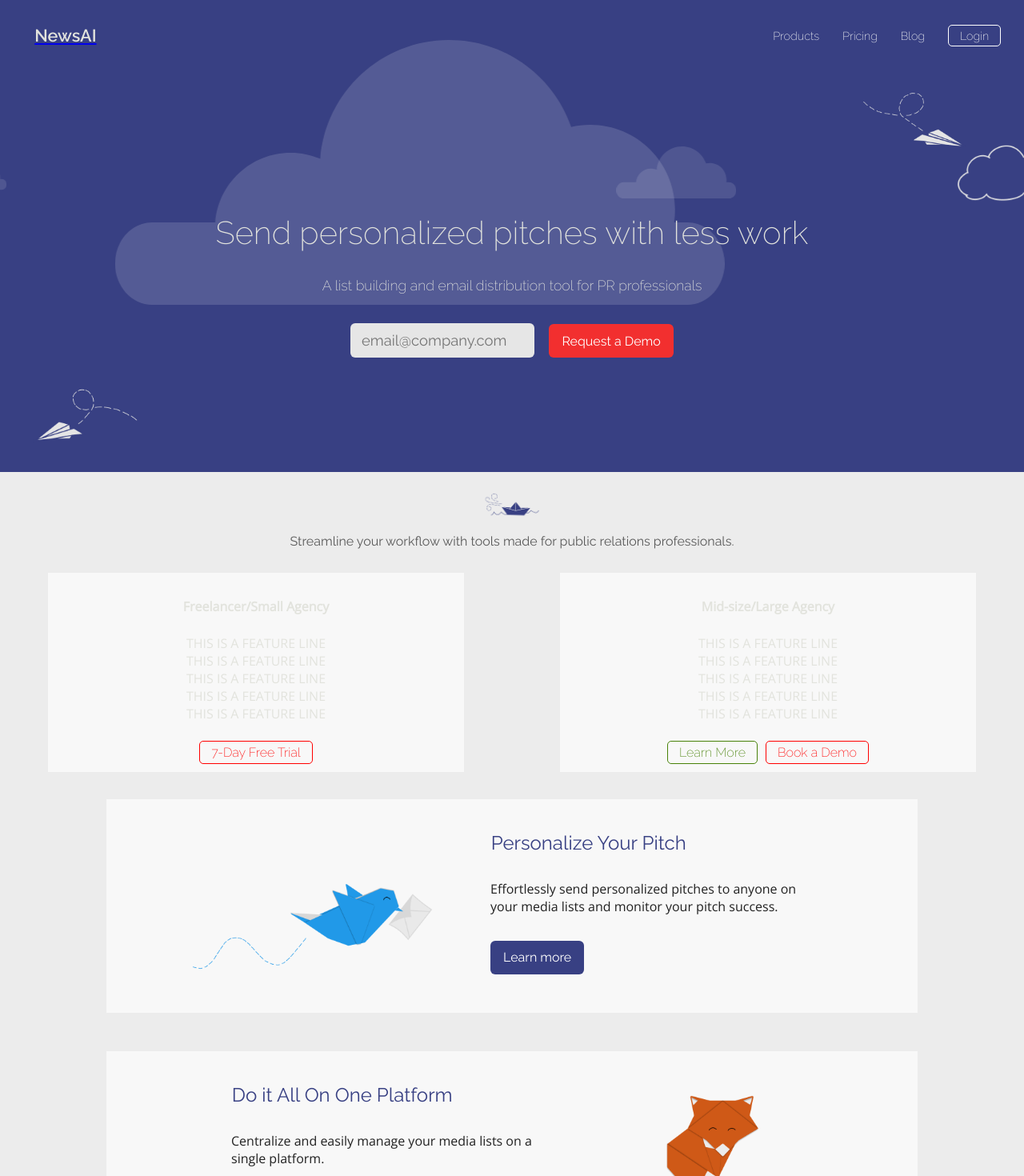
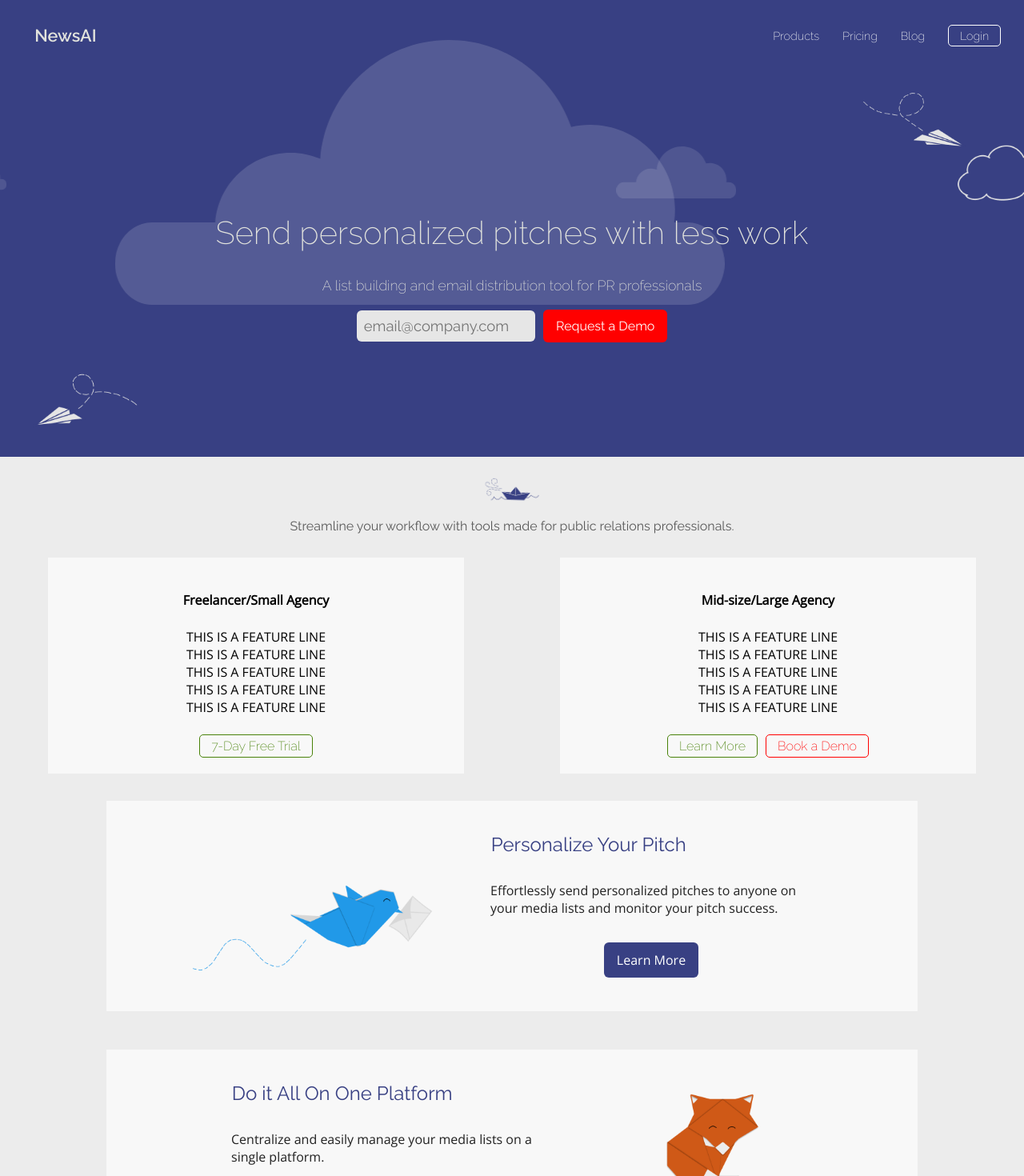
Before and after one commit to news-ai/site-revamp, a React (Create React App) app: page / in a window 1280 px wide. Shown: the top 1470 px of the page at 80% size. Built offline with nearby package versions, Linux system fonts and the light colour scheme.

Commit message:
convert more btns

```diff
--- a/src/App.js
+++ b/src/App.js
@@ -26,8 +26,16 @@ class App extends Component {
   render() {
     return (
       <Router>
-        <div id='wrapper'>
-          <div id='landing' className='grey-font'>
+        <div style={{
+          background: '#384083',
+        }} >
+          <div style={{
+            display: 'flex',
+            flexFlow: 'column',
+            background: '#384083',
+            fontFamily: '"Raleway", sans-serif',
+            color: '#E2E3DD',
+          }} className='grey-font'>
             <div className='clouds'>
               <svg className='cloud small' version='1.1' xmlns='http://www.w3.org/2000/svg' xmlnsXlink='http://www.w3.org/1999/xlink' x='0px' y='0px' width='762px' height='331px' viewBox='0 0 762 331' enableBackground='new 0 0 762 331' xmlSpace='preserve'>
                 <path fill='#FFFFFF' d='M715.394,228h-16.595c0.79-5.219,1.201-10.562,1.201-16c0-58.542-47.458-106-106-106 c-8.198,0-16.178,0.932-23.841,2.693C548.279,45.434,488.199,0,417.5,0c-84.827,0-154.374,65.401-160.98,148.529 C245.15,143.684,232.639,141,219.5,141c-49.667,0-90.381,38.315-94.204,87H46.607C20.866,228,0,251.058,0,279.5 S20.866,331,46.607,331h668.787C741.133,331,762,307.942,762,279.5S741.133,228,715.394,228z' />
@@ -43,11 +51,12 @@ class App extends Component {
               </svg>
             </div>
 
-            <div className='logo hide-wide'>
+            <div className='logo hide-wide' style={{zIndex: 2}} >
               <p> NewsAI </p>
             </div>
 
-            <div className='hide-narrow'>
+            <div className='hide-narrow' style={{zIndex: 2}} >
+          {/*
               <nav id='scrollnav'>
                 <ul id='left-scroll'>
                   <li className='left-list logo-3'><Link to='/' style={{textDecoration: 'none'}}> NewsAI </Link></li>
@@ -60,8 +69,9 @@ class App extends Component {
                   <li className='right-list'> Request a Demo </li>
                 </ul>
               </nav>
-              <nav id='navbar'>
-                <Link to='/'>
+          */}
+              <nav id='navbar' >
+                <Link to='/' style={{textDecoration: 'none', userSelect: 'none'}} >
                   <div className='logo-2'>
                     <p> NewsAI </p>
                   </div>
@@ -79,7 +89,6 @@ class App extends Component {
                     borderRadius: 5,
                     padding: '4px 14px 4px 14px',
                     border: '1.5px solid #fff',
-                    listStyleType: 'none',
                     fontFamily: '"Raleway", sans-serif',
                     fontWeight: 200,
                     fontSize: '1em',
--- a/src/Home.js
+++ b/src/Home.js
@@ -1,5 +1,6 @@
 import React, { Component } from 'react';
 import Slider from './Slider';
+import styled from 'styled-components';
 
 import airplane1Img from './images/airplane-2.png';
 import airplane2Img from './images/airplane-1.png';
@@ -14,28 +15,54 @@ import prDailyLogo from './images/pr_daily.png';
 const BASEBLUE = '#384083';
 const BASERED = '#ff0000';
 const BASEGREEN = '#488209';
+const RoundedInput = styled.input`
+  border: none;
+  font-family: 'Raleway', sans-serif;
+  font-size: 1.15em;
+  color: #676363;
+  background: #E6E6E6;
+  border-radius: 6px;
+  padding: 0.5em;
+`;
 
-const OutlineButton = ({children, color, style}) => (
-  <button
-  style={Object.assign({}, {
-    textDecoration: 'none',
-    background: 'Transparent',
-    color: color || 'black',
-    borderRadius: 5,
-    padding: '4px 14px 4px 14px',
-    border: `1.5px solid ${color || 'black'}`,
-    listStyleType: 'none',
-    fontFamily: "'Raleway', sans-serif",
-    fontWeight: 200,
-    fontSize: '1em',
-  }, style)}
-  > {children} </button>
-  );
+const OutlinedButton = styled.div`
+  display: inline-block;
+  text-decoration: none;
+  color: ${props => props.color ? props.color : 'black'};
+  border-radius: 5px;
+  padding: 4px 14px 4px 14px;
+  border: 1.5px solid ${props => props.color ? props.color : 'black'};
+  font-family: "Raleway", sans-serif;
+  font-weight: 200;
+  font-size: 1em;
+`;
 
-const Home = props => {
-  return (
-      <div id='landing'>
-        <div>
+const SolidButton = styled.div`
+  display: inline-block;
+  text-decoration: none;
+  transition: background 0.5s ease;
+  font-weight: 400;
+  color: #FFFFFF;
+  background: ${props => props.color || BASERED};
+  border-radius: 6px;
+  padding: 0.7em 1em;
+  font-size: 1em;
+
+  &:hover {
+    background: #D32F2F;
+    cursor: pointer;
+  }
+`;
+
+const Landing = props => (
+    <div style={{
+      display: 'flex',
+      flexFlow: 'column',
+      // background: '#384083',
+      fontFamily: '"Raleway", sans-serif',
+      color: '#E2E3DD',
+      position: 'relative'
+    }} >
       <div id='airplane-1'>
         <img alt='airplane background image' src={airplane1Img} />
       </div>
@@ -52,12 +79,17 @@ const Home = props => {
         <div id='subsubtitle'> A list building and email distribution tool for PR professionals </div>
       </div>
 
-          <div id='demo-landing' >
-            <div id='demo-email'>
-              <input type='text' name='email' placeholder='email@company.com' />
+      <div style={{
+        display: 'flex',
+        alignItems: 'center',
+        justifyContent: 'center',
+        marginTop: 20,
+      }} >
+        <div style={{margin: '0 5px'}}>
+          <RoundedInput type='text' name='email' placeholder='email@company.com' />
         </div>
-            <div id='request-demo-button'>
-              <p> Request a Demo </p>
+        <div style={{margin: '0 5px'}}>
+          <SolidButton> Request a Demo </SolidButton>
         </div>
       </div>
 
@@ -65,8 +97,12 @@ const Home = props => {
         <img alt='second airplane background image' src={airplane2Img} />
       </div>
     </div>
+  );
 
-
+const Home = props => {
+  return (
+      <div>
+        <Landing />
         <div id='content'>
           <div id='boat'>
             <img alt='boat background image' src={boatImg} />
@@ -85,7 +121,7 @@ const Home = props => {
               flexBasis: 500,
               background: '#F8F8F8',
               margin: '10px 0',
-              padding: 10,
+              padding: '20px 10px',
             }} >
               <h4>Freelancer/Small Agency</h4>
               <div style={{
@@ -100,27 +136,14 @@ const Home = props => {
                 <div>THIS IS A FEATURE LINE</div>
               </div>
               <div style={{marginTop: 20}} >
-                <button
-                style={{
-                  textDecoration: 'none',
-                  background: 'Transparent',
-                  color: BASERED,
-                  borderRadius: 5,
-                  padding: '4px 14px 4px 14px',
-                  border: `1.5px solid ${BASERED}`,
-                  listStyleType: 'none',
-                  fontFamily: "'Raleway', sans-serif",
-                  fontWeight: 200,
-                  fontSize: '1em',
-                }}
-                > 7-Day Free Trial </button>
+                <OutlinedButton color={BASEGREEN} > 7-Day Free Trial </OutlinedButton>
               </div>
             </div>
             <div style={{
               flexBasis: 500,
               background: '#F8F8F8',
               margin: '10px 0',
-              padding: 10,
+              padding: '20px 10px',
             }} >
               <h4>Mid-size/Large Agency</h4>
               <div style={{
@@ -135,8 +158,12 @@ const Home = props => {
                 <div>THIS IS A FEATURE LINE</div>
               </div>
               <div style={{marginTop: 20, display: 'flex', flexDirection: 'row', justifyContent: 'center'}} >
-                <OutlineButton color={BASEGREEN} style={{margin: '0 5px'}} >Learn More</OutlineButton>
-                <OutlineButton color={BASERED} style={{margin: '0 5px'}} >Book a Demo</OutlineButton>
+                <div style={{margin: '0 5px'}} >
+                  <OutlinedButton color={BASEGREEN} > Learn More </OutlinedButton>
+                </div>
+                <div style={{margin: '0 5px'}} >
+                  <OutlinedButton color={BASERED} > Book a Demo </OutlinedButton>
+                </div>
               </div>
             </div>
           </div>
@@ -153,9 +180,7 @@ const Home = props => {
                 <div className='feature-description'>
                   <p> Effortlessly send personalized pitches to anyone on your media lists and monitor your pitch success.</p>
                 </div>
-                <div className='feature-learn-more'>
-                  <p> Learn more </p>
-                </div>
+                <SolidButton color='#384083'> Learn More </SolidButton>
               </div>
             </div>
           </div>
@@ -171,9 +196,7 @@ const Home = props => {
                 <div className='feature-description'>
                   <p> Centralize and easily manage your media lists on a single platform.  </p>
                 </div>
-                <div className='feature-learn-more'>
-                  <p> Learn more </p>
-                </div>
+                <SolidButton color='#384083'> Learn More </SolidButton>
               </div>
             </div>
           </div>
@@ -189,9 +212,7 @@ const Home = props => {
                 <div className='feature-description'>
                   <p> Painlessly stay up to date with what contacts on your media lists are posting on social media. </p>
                 </div>
-                <div className='feature-learn-more'>
-                  <p> Learn more </p>
-                </div>
+                <SolidButton color='#384083'> Learn More </SolidButton>
               </div>
             </div>
           </div>
@@ -207,9 +228,7 @@ const Home = props => {
                 <div className='feature-description'>
                   <p> Consolidate your agency’s contacts by sharing and collaborating on media lists. </p>
                 </div>
-                <div className='feature-learn-more'>
-                  <p> Learn more </p>
-                </div>
+                <SolidButton color='#384083'> Learn More </SolidButton>
               </div>
             </div>
           </div>
--- a/src/css/stylesheet-medium.css
+++ b/src/css/stylesheet-medium.css
@@ -34,7 +34,7 @@
 
 
 	/*scroll bar*/
-
+/*
 	#scrollnav {
 		visibility: hidden;
 		color: #E5E5E5;
@@ -57,7 +57,7 @@
 		padding-right: 2em;
 		display: flex;
 	}
-
+*/
 	.left-list {
 		margin-left: 10px;
 		margin-right: 10px;
--- a/src/css/stylesheet.css
+++ b/src/css/stylesheet.css
@@ -156,8 +156,7 @@ body {
 }
 
 .cloud.smaller {
-/*  margin-right: 400px;
-*/  width: 100px;
+	width: 100px;
   margin-top: 50px;
 }
 
@@ -166,8 +165,8 @@ body {
 }
 
 .cloud.distant {
-	z-index: 1;
-}
+/*	z-index: 1;
+*/}
 
 .cloud {
   -webkit-animation-name: cloud-movement;
```
Lines whose indentation alone changed are shown as unchanged.
